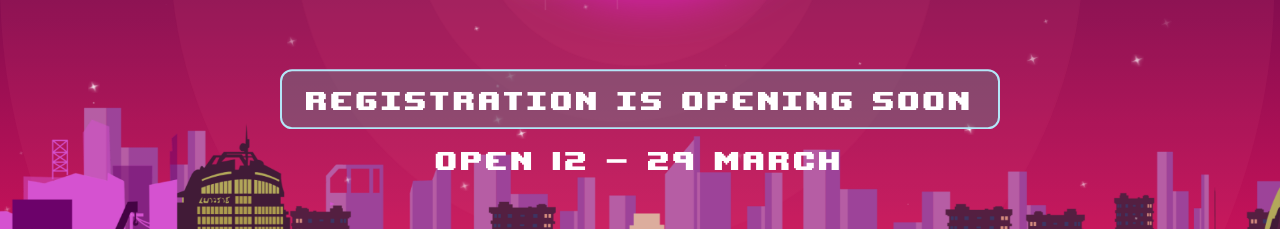
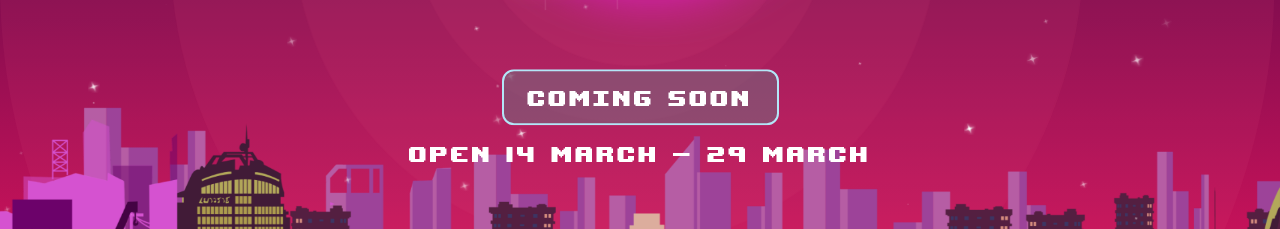
Before and after one commit to cpe-kmutt-student/comcamp33, a Next.js app: page /home in a window 1280 px wide. Shown: the part 467-696 px from the top of the page. Built offline with nearby package versions, Linux system fonts and the light colour scheme; no server answers.

Commit message:
feat: button

```diff
--- a/src/components/homepage/first/index.js
+++ b/src/components/homepage/first/index.js
@@ -104,16 +104,16 @@ const First = () => {
                     }}
                     disabled={!isEnabled}
                 >
-                    <div className={`w-5/4 font-pixel relative text-white top-0 text-center  from-[#F054F3] to-[#9600FF] px-6 py-2  border-2 text-4xl border-3 border-[#B3E7F8]  transition-all duration-300 ease-linear rounded-xl  animate-float   tracking-widest ${isEnabled ? 'cursor-pointer bg-gradient-to-b hover:shadow-[0_0px_15px_-2px_rgba(150,0,255,1)] hover:shadow-[#9600FF]' : 'cursor-not-allowed bg bg-gray-500/50'}`}>
-                        {isEnabled ? 'Register now' : date <= closeRegis ? 'registration is opening soon' : 'registration closed'}
+                    <div className={`w-5/4 font-pixel relative text-white top-0 text-center  from-[#F054F3] to-[#9600FF] px-6 py-2  border-2 lg:text-3xl md:text-3xl sm:text-3xl text-xl border-3 border-[#B3E7F8]  transition-all duration-300 ease-linear rounded-xl  animate-float   tracking-widest ${isEnabled ? 'cursor-pointer bg-gradient-to-b hover:shadow-[0_0px_15px_-2px_rgba(150,0,255,1)] hover:shadow-[#9600FF]' : 'cursor-not-allowed bg bg-gray-500/50'}`}>
+                        {isEnabled ? 'Register now' : date <= closeRegis ? 'coming soon' : 'registration closed'}
                     </div>
                 </button>
             </div>
             <div
                 className="font-pixel w-full flex justify-center relative text-white top-0 text-center z-[90]  mb-12
-        tracking-widest  sm:text-4xl text-2xl sm:mt-0 mt-[10vh]"
+        tracking-widest  sm:text-3xl text-2xl sm:mt-0 mt-[10vh]"
             >
-                Open 12 - 29 March
+                Open 14 March - 29 March
             </div>
 
             <div className="absolute bottom-[-1vh] right-0 w-[100%] md:h-[35vh] h-[40vh]">
@@ -123,8 +123,8 @@ const First = () => {
                     objectFit="cover"
                     quality={100}
                     alt="background town"
-               />
-        </div>
+                />
+            </div>
         </>
     );
 };
```
